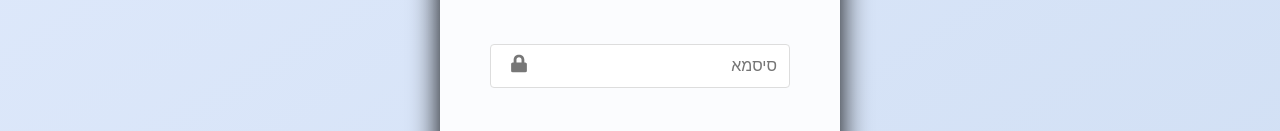
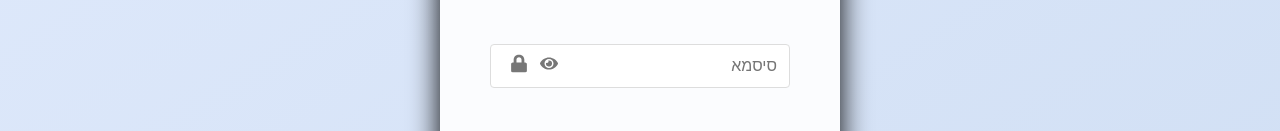
Before and after one commit to Itayaviani/final_project, a React (Vite) app in the folder client/: page /login in a window 1280 px wide. Shown: the part 340-471 px from the top of the page. Built offline with nearby package versions, Linux system fonts and the light colour scheme.

Commit message:
addEyeloginandCssfix

```diff
--- a/client/src/components/Login/Login.jsx
+++ b/client/src/components/Login/Login.jsx
@@ -2,15 +2,21 @@ import React, { useState } from "react";
 import { Link, useNavigate } from "react-router-dom";
 import axios from "axios";
 import { FaEnvelope, FaLock } from "react-icons/fa";
+import { FaEye, FaEyeSlash } from "react-icons/fa"; // ייבוא אייקוני העין
 import "./login.css";
 
 export default function Login({ setIsLoggedIn, setUsername, setIsAdmin }) {
   const [inputData, setInputData] = useState({});
   const [errorMessage, setErrorMessage] = useState("");
+  const [showPassword, setShowPassword] = useState(false); // סטייט לניהול תצוגת הסיסמה
   const navigate = useNavigate();
 
   const handleChange = (e) => {
     setInputData({ ...inputData, [e.target.name]: e.target.value });
+  };
+
+  const togglePasswordVisibility = () => {
+    setShowPassword(!showPassword); // שינוי מצב התצוגה של הסיסמה
   };
 
   const onSubmit = async (e) => {
@@ -64,12 +70,15 @@ export default function Login({ setIsLoggedIn, setUsername, setIsAdmin }) {
           <div className="label-input-login">
             <span className="icon"><FaLock /></span>
             <input
-              type="password"
+              type={showPassword ? "text" : "password"} // תצוגה על פי מצב הסטייט
               name="password"
               placeholder="סיסמא"
               onChange={handleChange}
               required
             />
+            <span className="icon eye-icon" onClick={togglePasswordVisibility}>
+              {showPassword ? <FaEyeSlash /> : <FaEye />} {/* הצגת אייקון לפי מצב התצוגה */}
+            </span>
           </div>
           <button type="submit" className="btn-login">
             להתחברות
--- a/client/src/components/Login/login.css
+++ b/client/src/components/Login/login.css
@@ -69,14 +69,27 @@ body {
   outline: none;
 }
 
+/* מיקום האייקון של הסיסמה */
 .label-input-login .icon {
   position: absolute;
-  left: 20px;
+  left: 20px; /* מיקום האייקון של האימייל/סיסמה */
   top: 50%;
   transform: translateY(-50%);
   color: #777;
   font-size: 18px;
 }
+
+/* מיקום האייקון של העין */
+.label-input-login .eye-icon {
+  position: absolute;
+  left: 50px; /* מיקום האייקון של העין בצד ימין */
+  top: 50%;
+  transform: translateY(-50%);
+  color: #777;
+  font-size: 18px;
+  cursor: pointer;
+}
+
 
 /* Button styling */
 .btn-login {
--- a/client/src/components/Profile/Profile.css
+++ b/client/src/components/Profile/Profile.css
@@ -24,6 +24,8 @@ body {
   align-items: center;
   min-height: 100vh;
   animation: fadeInUp 1s ease-in-out;
+  margin-top: 40px;
+
 }
 
 .profile-container {
@@ -36,6 +38,7 @@ body {
   text-align: center;
   margin: 0 auto; /* מרכז את הקונטיינר */
   animation: fadeInUp 1s ease-in-out; /* הוספת האנימציה */
+
 }
 
 .profile-title {
--- a/client/src/components/register/register.css
+++ b/client/src/components/register/register.css
@@ -57,6 +57,7 @@
   outline: none;
 }
 
+/* מיקום האייקון של הסיסמה */
 .register-page-input-group .icon {
   position: absolute;
   left: 20px; /* מיקום האייקון מימין */
@@ -65,6 +66,18 @@
   color: #777;
   font-size: 18px;
 }
+
+/* מיקום האייקון של העין */
+.register-page-input-group .eye-icon {
+  position: absolute;
+  left: 50px; /* מיקום האייקון של העין בצד ימין */
+  top: 50%;
+  transform: translateY(-50%);
+  color: #777;
+  font-size: 18px;
+  cursor: pointer;
+}
+
 
 .register-page-btn {
   background: linear-gradient(135deg, #007bff, #0056b3);
--- a/client/src/components/register/register.jsx
+++ b/client/src/components/register/register.jsx
@@ -1,7 +1,7 @@
 import React, { useState } from "react";
 import { Link, useNavigate } from "react-router-dom";
 import axios from "axios";
-import { FaUser, FaPhone, FaEnvelope, FaLock } from "react-icons/fa";
+import { FaUser, FaPhone, FaEnvelope, FaLock, FaEye, FaEyeSlash } from "react-icons/fa"; // ייבוא אייקוני העין
 import "./register.css";
 
 export default function Register() {
@@ -12,11 +12,16 @@ export default function Register() {
     password: ""
   });
   const [errorMessage, setErrorMessage] = useState("");
+  const [showPassword, setShowPassword] = useState(false); // סטייט לניהול תצוגת הסיסמה
   const navigate = useNavigate();
 
   const handleChange = (e) => {
     setInputData({ ...inputData, [e.target.name]: e.target.value });
     setErrorMessage("");
+  };
+
+  const togglePasswordVisibility = () => {
+    setShowPassword(!showPassword); // שינוי מצב התצוגה של הסיסמה
   };
 
   const handleSubmit = async (e) => {
@@ -87,13 +92,16 @@ export default function Register() {
           <div className="register-page-input-group">
             <span className="icon"><FaLock /></span>
             <input
-              type="password"
+              type={showPassword ? "text" : "password"} // תצוגה על פי מצב הסטייט
               name="password"
               value={inputData.password}
               onChange={handleChange}
               placeholder="סיסמא"
               required
             />
+            <span className="icon eye-icon" onClick={togglePasswordVisibility}>
+              {showPassword ? <FaEyeSlash /> : <FaEye />} {/* הצגת אייקון לפי מצב התצוגה */}
+            </span>
           </div>
           <button type="submit" className="register-page-btn">להרשמה</button>
         </form>
--- a/client/src/pages/contactsUs/ContactsUs.css
+++ b/client/src/pages/contactsUs/ContactsUs.css
@@ -15,12 +15,12 @@ html, body {
   text-align: center;
   color: #000000;
   font-size: 2.5rem;
-  margin-bottom: 30px;
+  margin-bottom: -20px;
   font-weight: bold;
   text-transform: uppercase;
   letter-spacing: 1.5px;
   animation: fadeIn 1s ease-in-out; /* אנימציית Fade-in */
-  margin-bottom: 20px;
+  margin-top: 80px;
 }
 
 /* עיצוב לדף ה-ContactsUs בלבד */
--- a/client/src/pages/contactsUs/ContactsUs.jsx
+++ b/client/src/pages/contactsUs/ContactsUs.jsx
@@ -135,7 +135,7 @@ function ContactsUs() {
       <div className="additional-info">
         <h2>!בואו נדבר - אני כאן בשבילכם</h2>
         <p>
-          !זקוקים למידע נוסף על תהליך אישי שמתאים לכם? מתעניינים בקורס או סדנה ורוצים לקבל פרטים נוספים?
+          זקוקים למידע נוסף על תהליך אישי שמתאים לכם? מתעניינים בקורס או סדנה ורוצים לקבל פרטים נוספים?
           יש לכם שאלות בנוגע לרכישה או תהליך הרשמה - אני זמינה כאן לכל צורך
         </p>
       </div>
--- a/client/src/pages/courses/Payment/coursePayment.css
+++ b/client/src/pages/courses/Payment/coursePayment.css
@@ -6,7 +6,12 @@
 }
 .payment-page-container{
   box-shadow: 0 10px 20px rgb(0, 0, 0);
+  margin-top: 90px;
 }
+.payment-page-container h1 {
+  margin-top: -20px; /* אפשר לשנות את הערך כדי למקם את הכותרת למעלה */
+}
+
 
 .card-type-button {
   border: 2px solid transparent;
--- a/client/src/pages/homePage/HomePage.jsx
+++ b/client/src/pages/homePage/HomePage.jsx
@@ -139,7 +139,7 @@ export default function HomePage({ isAdmin }) {
       <footer id="contact" className="footer">
         <h2>צור קשר</h2>
         <h3>!בואו נדבר - אני כאן בשבילכם</h3>
-        <h3>!זקוקים למידע נוסף על תהליך אישי שמתאים לכם? מתעניינים בקורס או סדנה ורוצים לקבל פרטים נוספים? יש לכם שאלות בנוגע לרכישה או תהליך הרשמה - אני זמינה כאן לכל צורך</h3>
+        <h3>זקוקים למידע נוסף על תהליך אישי שמתאים לכם? מתעניינים בקורס או סדנה ורוצים לקבל פרטים נוספים? יש לכם שאלות בנוגע לרכישה או תהליך הרשמה - אני זמינה כאן לכל צורך</h3>
         <div className="contact-list">
           <div className="contact-item mail">
             <FaEnvelope className="contact-icon" />
--- a/client/src/pages/personalProcess/PersonalProcess.jsx
+++ b/client/src/pages/personalProcess/PersonalProcess.jsx
@@ -88,7 +88,7 @@ function PersonalProcess() {
     <h3>!בואו נדבר - אני כאן בשבילכם</h3>
 
 
-        <h3>!זקוקים למידע נוסף על תהליך אישי שמתאים לכם? מתעניינים בקורס או סדנה ורוצים לקבל פרטים נוספים? יש לכם שאלות בנוגע לרכישה או תהליך הרשמה - אני זמינה כאן לכל צורך</h3>
+        <h3>זקוקים למידע נוסף על תהליך אישי שמתאים לכם? מתעניינים בקורס או סדנה ורוצים לקבל פרטים נוספים? יש לכם שאלות בנוגע לרכישה או תהליך הרשמה - אני זמינה כאן לכל צורך</h3>
 
 
                 <div className="contact-list">
--- a/client/src/pages/personalProcess/personalProcess.css
+++ b/client/src/pages/personalProcess/personalProcess.css
@@ -83,6 +83,9 @@ html, body {
     font-size: 22px; /* כאן אפשר להגדיר כל גודל שתרצה */
 
 
+}
+.text-content li{
+    font-size: 22px;
 }
 
 .image-content {
```
